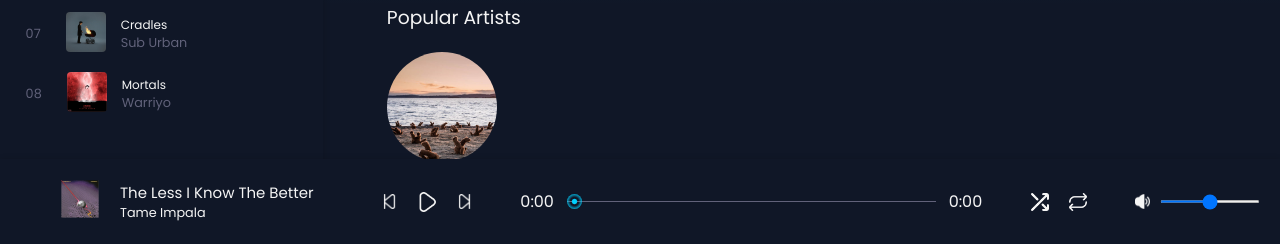
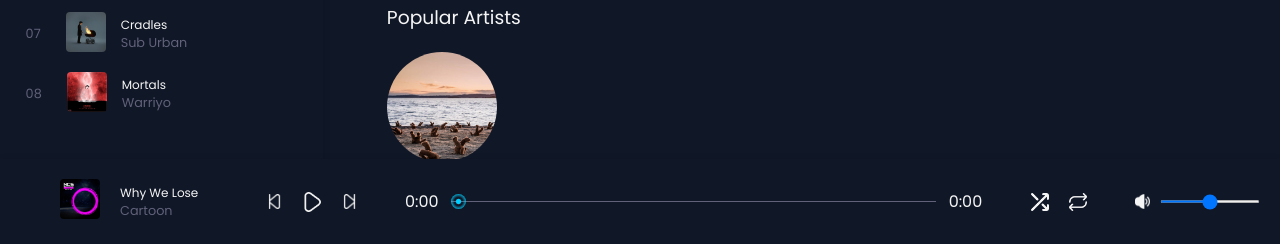
Before and after one commit to alirabbani97/music-web-app, a website built with Vite: page index.html in a window 1280 px wide. Shown: the part 556-800 px from the top of the page. Built offline with nearby package versions, Linux system fonts and the light colour scheme; files whose address does not match are found by name.

Commit message:
trying to set active status

```diff
--- a/index.html
+++ b/index.html
@@ -449,15 +449,16 @@
           <div class="song-img">
             <img
               class="song-thumb"
-              id="playerCoverImage"
-              src="./assets/img/currents_grande.webp"
+              id="coverImage"
+              src="./assets/covers/whywelose.jpg"
               alt="thumbnail of song"
+
             />
           </div>
 
           <div class="song song-info">
-            <h3 class="player-song-name">The Less I Know The Better</h3>
-            <p class="player-artist-name">Tame Impala</p>
+            <h3 class="song-name player">Why We Lose</h3>
+            <p class="artist-name player">Cartoon</p>
           </div>
         </div>
 
--- a/script.js
+++ b/script.js
@@ -82,6 +82,7 @@ playlist.forEach((element, i) => {
   // Songs play from playlist
   playlist[i].addEventListener("click", (e) => {
     if (audioElement.paused) {
+      document.querySelector('.song-name.player').innerText = songs[i].songName;
 
       playlist[i].classList.add = " .active";
       playButton.src = "./svg/pause.png";
```
